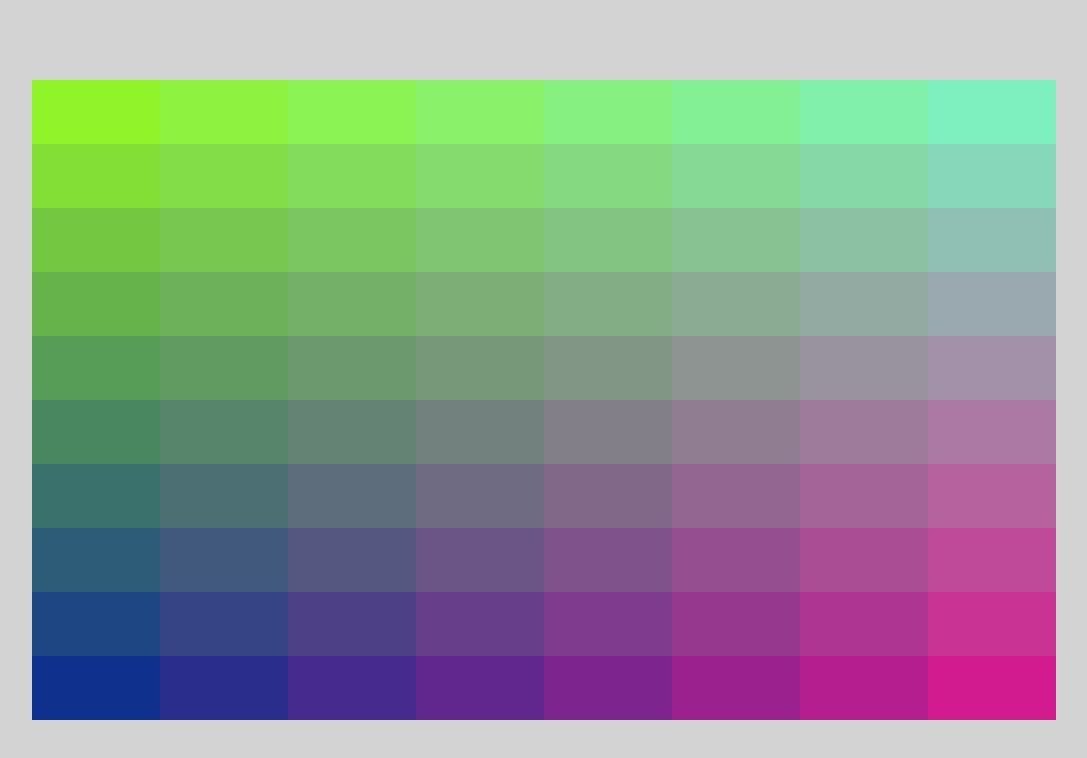
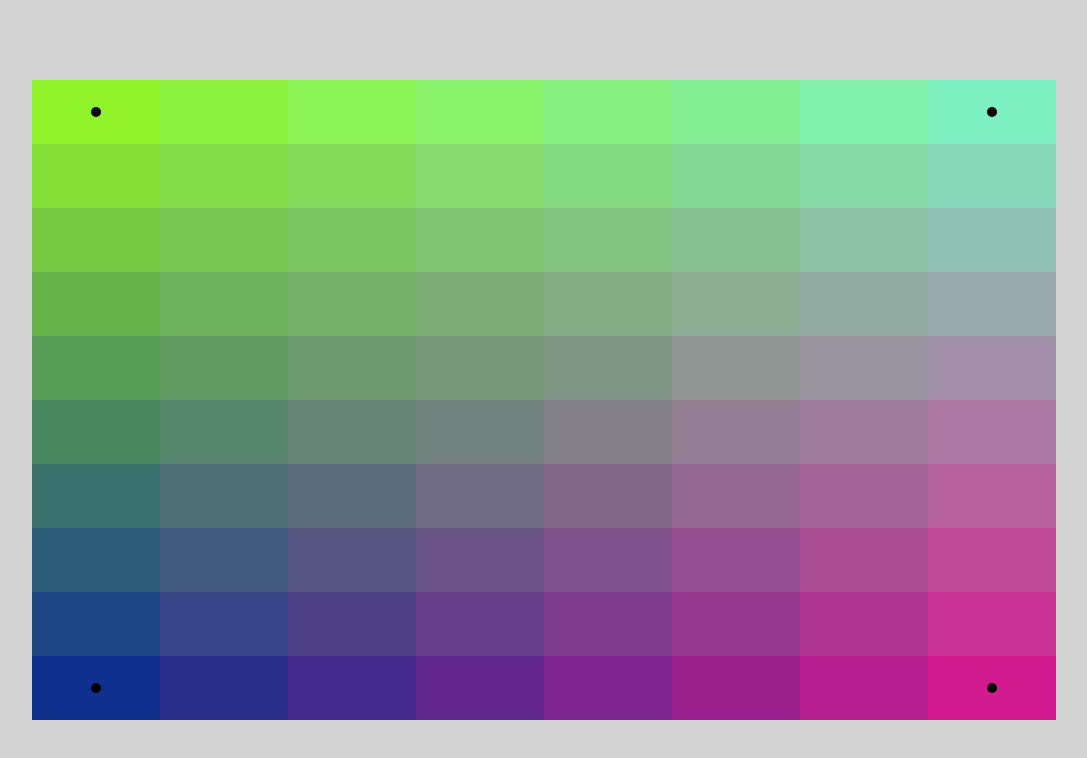
Before and after one commit to mdalzin/i-love-hue-clone, a React (Create React App) app: page / in a window 1280 px wide. Shown: the top 758 px of the page, without its empty margins (96-1183 px from the left). Built offline with nearby package versions, Linux system fonts and the light colour scheme.

Commit message:
Added corner stuff

```diff
--- a/src/components/Board.tsx
+++ b/src/components/Board.tsx
@@ -68,7 +68,8 @@ export default function Board() {
         colors.flatMap((colorCol, x) => {
           return colorCol.map((color, y) =>
           {
-            return <Tile key={`${x}${y}`} color={color} position={[x, y]} size={tileSize} select={() => selectTile([x,y], color)} swap={() => swapTiles([x,y], color)}/>
+            const isCorner = (x === 0 || x === cols -1) && (y === 0 || y === rows -1)
+            return <Tile key={`${x}${y}`} color={color} position={[x, y]} size={tileSize} select={() => selectTile([x,y], color)} swap={() => swapTiles([x,y], color)} isCorner={isCorner}/>
           })
         })
       }
--- /dev/null
+++ b/src/components/DisabledDot.tsx
@@ -0,0 +1,14 @@
+import styled from "styled-components";
+
+const DisabledDot = styled.div`
+  position: absolute;
+  width: 10px;
+  height: 10px;
+  background: black;
+  left: 50%;
+  top: 50%;
+  transform: translate(-50%,-50%);
+  border-radius: 50%;
+`
+
+export default DisabledDot;
--- a/src/components/Tile.tsx
+++ b/src/components/Tile.tsx
@@ -2,14 +2,16 @@ import { CSSProperties, useRef, useState } from "react";
 import styled from "styled-components";
 import useDocumentEvent from "../hooks/useDocumentEvent";
 import { color, Event } from "../types";
+import DisabledDot from "./DisabledDot";
 
 const Container = styled.div`
   position: absolute;
 `
 
-const clickedSizeIncrease = .3;
+const dragSizeIncrease = .3;
 
-export default function Tile({color, size, position, select, swap}: {color: color, size: number[], position: number[], select: () => void, swap: () => void}) {
+export default function Tile({color, size, position, select, swap, isCorner = false}:
+  {color: color, size: number[], position: number[], select: () => void, swap: () => void, isCorner: boolean}) {
 
   const [isDragging, setIsDragging] = useState(false);
   const [dx, setDx] = useState<number>(0);
@@ -19,6 +21,8 @@ export default function Tile({color, size, position, select, swap}: {color: colo
 
   function onMouseDown(e: React.MouseEvent) {
     e.preventDefault();
+    if (isCorner) return;
+
     select();
     setIsDragging(true);
     dragStartPosition.current = [e.screenX, e.screenY];
@@ -41,25 +45,30 @@ export default function Tile({color, size, position, select, swap}: {color: colo
   })
 
   const divRef = useRef<HTMLDivElement>(null);
-  const clickedMultiplier = 1 + clickedSizeIncrease;
 
   const style: CSSProperties = {
     zIndex: isDragging ? 10 : 0,
     background: `rgb(${color.r},${color.g},${color.b})`,
-    width: isDragging ? clickedMultiplier* size[0] : size[0],
-    height: isDragging ? clickedMultiplier * size[1] : size[1],
+    width: size[0],
+    height: size[1],
     left: (position[0] * size[0]) + dx,
     top: (position[1] * size[1]) + dy,
     pointerEvents: isDragging ? 'none' : 'auto'
   }
 
   if (isDragging) {
-    const resizeTranslation = (-50 * clickedSizeIncrease) / clickedMultiplier;
+    const dragMultiplier = 1 + dragSizeIncrease;
+
+    (style.height as number) *= dragMultiplier;
+    (style.width as number) *= dragMultiplier;
+
+    const resizeTranslation = (-50 * dragSizeIncrease) / dragMultiplier;
     style.transform = `translate(${resizeTranslation}%,${resizeTranslation}%)`
   }
 
   return (
     <Container ref={divRef} onMouseDown={onMouseDown} onMouseUp={swap} style={style}>
+      {isCorner && <DisabledDot/>}
     </Container>
   );
 }
```
